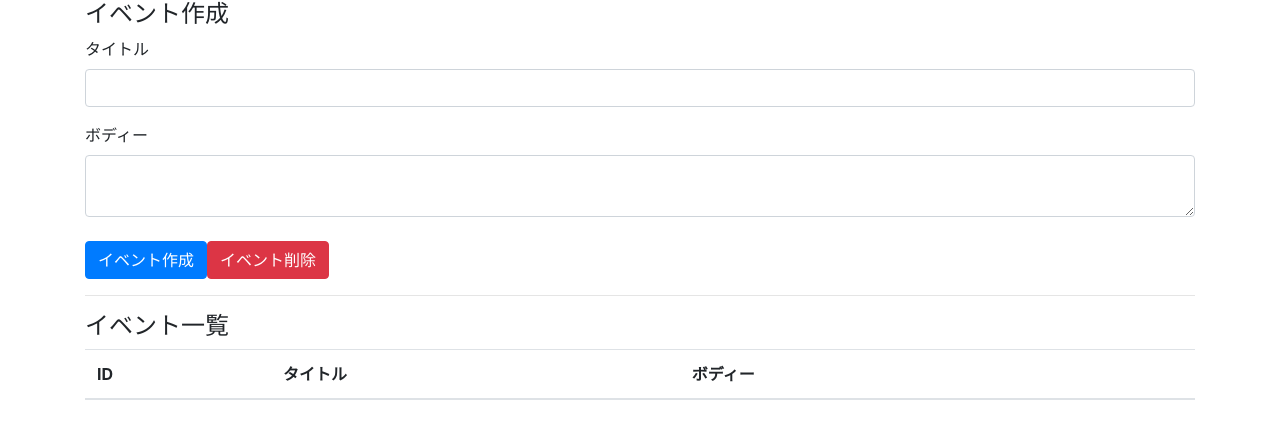
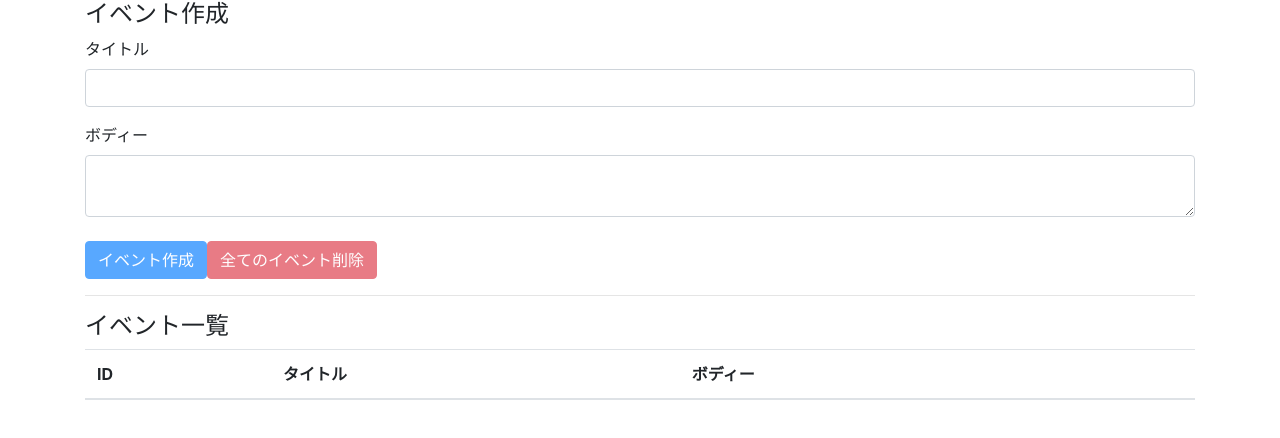
Before and after one commit to hamaa-affix/react_hooks, a React (Create React App) app: page / in a window 1280 px wide. Shown: the top 438 px of the page. Built offline with nearby package versions, Linux system fonts and the light colour scheme.

Commit message:
demo useReducer create deleteAll method

```diff
--- a/src/App.jsx
+++ b/src/App.jsx
@@ -20,14 +20,16 @@ export const App = () => {
     });
     setTitle("");
     setBody("");
-    //disopatch
-    //action = {
-    //   type: "CREATE_EVENT",
-    //   title,
-    //   body
-    // }
-    console.log("event on fire");
   };
+
+  const deleteAllEvents = (e) => {
+    e.preventDefault();
+    const result = window.confirm("全てを削除しても良いですか？");
+    if (result) dispatch({ type: "DELETE_ALL_EVENTS" });
+  };
+
+  const unCreatable = title === "" || body === "";
+
   return (
     <>
       <div className="container">
@@ -51,10 +53,20 @@ export const App = () => {
             onChange={(e) => setBody(e.target.value)}
           />
           <br />
-          <button className="btn btn-primary" onClick={addEvent}>
+          <button
+            className="btn btn-primary"
+            onClick={addEvent}
+            disabled={unCreatable}
+          >
             イベント作成
           </button>
-          <button className="btn btn-danger">イベント削除</button>
+          <button
+            className="btn btn-danger"
+            onClick={deleteAllEvents}
+            disabled={state.length === 0}
+          >
+            全てのイベント削除
+          </button>
           <br />
           <hr />
           <h4>イベント一覧</h4>
--- a/src/Event.jsx
+++ b/src/Event.jsx
@@ -3,10 +3,13 @@ import React from "react";
 export const Event = ({ event, dispatch }) => {
   const id = event.id;
   const handleClickDeleteButton = (eventId) => {
-    dispatch({
-      type: "DELETE_EVENT",
-      id: id
-    });
+    const result = window.confirm(`${eventId}削除しても良いですか？`);
+    if (result) {
+      dispatch({
+        type: "DELETE_EVENT",
+        id: eventId
+      });
+    }
   };
   return (
     <tr>
--- a/src/reducers/index.js
+++ b/src/reducers/index.js
@@ -8,7 +8,7 @@ const events = (state = [], action) => {
     case "DELETE_EVENT":
       return state.filter((event) => event.id !== action.id);
     case "DELETE_ALL_EVENTS":
-      return state;
+      return [];
     default:
       return state;
   }
```
Also changed, not shown: 1 other file (tests, documents, lock files or other folders).
